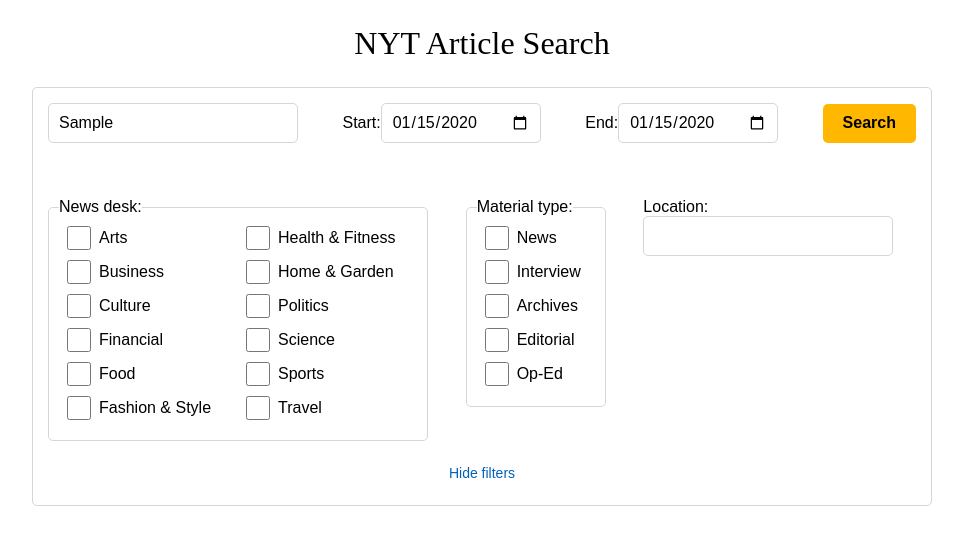
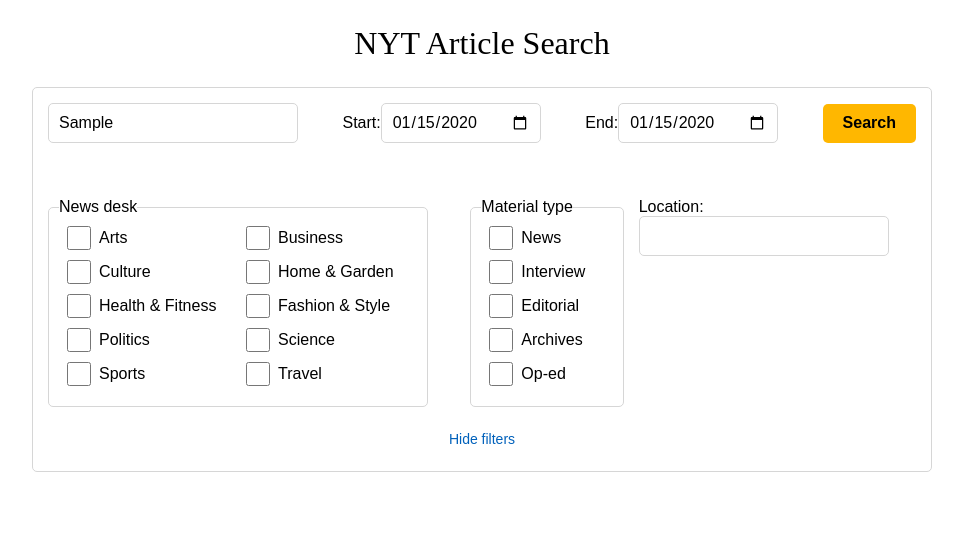
Before and after one commit to MatthewBerglund/nytimes-article-searcher-react, a React (Create React App) app in the folder nytimes-article-searcher/: page / in a window 1280 px wide. Both pictures are taken after typing "Sample", "2020-01-15", "2020-01-15" into the empty fields and a click on the button "Show filters". Shown: the top 544 px of the page, without its empty margins (158-1121 px from the left). Built offline with nearby package versions, Linux system fonts and the light colour scheme; the HTML template or start-up script is replaced by a standard one.

Commit message:
Combine newsdesk and material type components into a single fieldset component

```diff
--- a/nytimes-article-searcher/src/App.css
+++ b/nytimes-article-searcher/src/App.css
@@ -118,7 +118,7 @@ fieldset {
 #filters-container {
   align-items: flex-start;
   column-gap: 15px;
-  display: none;
+  display: grid;
   grid-template: "newsDesk material location";
   margin-top: 20px;
   row-gap: 15px;
@@ -129,12 +129,13 @@ fieldset {
 }
 
 #newsdesk-fieldset {
+  grid-area: newsDesk;
+  width: 380px;
+}
+
+#newsdesk-fieldset ul {
   display: grid;
-  grid-area: newsDesk;
-  grid-auto-flow: column;
   grid-template-columns: 1fr 1fr;
-  grid-template-rows: repeat(6, 1fr);
-  width: 380px;
 }
 
 #material-types-fieldset {
--- /dev/null
+++ b/nytimes-article-searcher/src/FieldsetOption.js
@@ -0,0 +1,20 @@
+import React from "react";
+import { slugify } from './helpers';
+
+class FieldsetOption extends React.Component {
+  render() {
+    const {filterType, label} = this.props;
+    const inputID = `${filterType}-${slugify(label)}`;
+
+    return (
+      <li className="fieldset-option-container">
+        <input type="checkbox" id={inputID} value={label} />
+        <label htmlFor={inputID}>
+          {label}
+        </label>
+      </li>
+    );
+  }
+}
+
+export default FieldsetOption;
--- /dev/null
+++ b/nytimes-article-searcher/src/FilterFieldset.js
@@ -0,0 +1,29 @@
+import React from "react";
+import FieldsetOption from "./FieldsetOption";
+import { slugify } from './helpers';
+
+class FilterFieldset extends React.Component {
+  render() {
+    const {filterType, legend, labels} = this.props.options;
+    const fieldsetID = `${filterType}-fieldset`;
+
+    return (
+      <fieldset id={fieldsetID}>
+          <legend>{legend}</legend>
+          <ul>
+            {labels.map(label => {
+              return (
+                <FieldsetOption
+                  key={slugify(label)}
+                  label={label}
+                  filterType={filterType}
+                />
+              );
+            })}
+          </ul>
+      </fieldset>
+    );
+  }
+}
+
+export default FilterFieldset;
--- a/nytimes-article-searcher/src/MaterialTypeFieldset.js
+++ /dev/null
@@ -1,33 +0,0 @@
-import React from 'react';
-
-class MaterialTypeFieldset extends React.Component {
-  render() {
-    return (
-      <fieldset id="material-types-fieldset">
-        <legend>Material type:</legend>
-        <div className="fieldset-option-container">
-          <input type="checkbox" id="material-news" value="News" />
-            <label htmlFor="material-news">News</label>
-        </div>
-        <div className="fieldset-option-container">
-          <input type="checkbox" id="material-interview" value="Interview" />
-            <label htmlFor="material-interview">Interview</label>
-        </div>
-        <div className="fieldset-option-container">
-          <input type="checkbox" id="material-archives" value="Archives" />
-            <label htmlFor="material-archives">Archives</label>
-        </div>
-        <div className="fieldset-option-container">
-          <input type="checkbox" id="material-editorial" value="Editorial" />
-            <label htmlFor="material-editorial">Editorial</label>
-        </div>
-        <div className="fieldset-option-container">
-          <input type="checkbox" id="material-oped" value="Op-Ed" />
-            <label htmlFor="material-oped">Op-Ed</label>
-        </div>
-      </fieldset>
-    );
-  }
-}
-
-export default MaterialTypeFieldset;
--- a/nytimes-article-searcher/src/NewsdeskFieldset.js
+++ /dev/null
@@ -1,61 +0,0 @@
-import React from 'react';
-
-class NewsdeskFieldset extends React.Component {
-  render() {
-    return (
-      <fieldset id="newsdesk-fieldset">
-          <legend>News desk:</legend>
-          <div className="fieldset-option-container">
-            <input type="checkbox" id="newsdesk-arts" value="Arts" />
-            <label htmlFor="newsdesk-arts">Arts</label>
-          </div>
-          <div className="fieldset-option-container">
-            <input type="checkbox" id="newsdesk-business" value="Business" />
-            <label htmlFor="newsdesk-business">Business</label>
-          </div>
-          <div className="fieldset-option-container">
-            <input type="checkbox" id="newsdesk-culture" value="Culture" />
-            <label htmlFor="newsdesk-culture">Culture</label>
-          </div>
-          <div className="fieldset-option-container">
-            <input type="checkbox" id="newsdesk-financial" value="Financial" />
-            <label htmlFor="newsdesk-financial">Financial</label>
-          </div>
-          <div className="fieldset-option-container">
-            <input type="checkbox" id="newsdesk-food" value="Food" />
-            <label htmlFor="newsdesk-food">Food</label>
-          </div>
-          <div className="fieldset-option-container">
-            <input type="checkbox" id="newsdesk-fashion" value="Fashion & Style" />
-            <label htmlFor="newsdesk-fashion">Fashion & Style</label>
-          </div>
-          <div className="fieldset-option-container">
-            <input type="checkbox" id="newsdesk-health" value="Health & Fitness" />
-            <label htmlFor="newsdesk-health">Health & Fitness</label>
-          </div>
-          <div className="fieldset-option-container">
-            <input type="checkbox" id="newsdesk-home" value="Home & Garden" />
-            <label htmlFor="newsdesk-home">Home & Garden</label>
-          </div>
-          <div className="fieldset-option-container">
-            <input type="checkbox" id="newsdesk-politics" value="Politics" />
-            <label htmlFor="newsdesk-politics">Politics</label>
-          </div>
-          <div className="fieldset-option-container">
-            <input type="checkbox" id="newsdesk-science" value="Science" />
-            <label htmlFor="newsdesk-science">Science</label>
-          </div>
-          <div className="fieldset-option-container">
-            <input type="checkbox" id="newsdesk-sports" value="Sports" />
-            <label htmlFor="newsdesk-sports">Sports</label>
-          </div>
-          <div className="fieldset-option-container">
-            <input type="checkbox" id="newsdesk-travel" value="Travel" />
-            <label htmlFor="newsdesk-travel">Travel</label>
-          </div>
-        </fieldset>
-    );
-  }
-}
-
-export default NewsdeskFieldset;
--- a/nytimes-article-searcher/src/SearchForm.js
+++ b/nytimes-article-searcher/src/SearchForm.js
@@ -1,13 +1,57 @@
 import React from 'react';
-import NewsdeskFieldset from './NewsdeskFieldset';
-import MaterialTypeFieldset from './MaterialTypeFieldset';
+import FilterFieldset from './FilterFieldset';
 
 class SearchForm extends React.Component {
   state = {
     isMenuOpen: false
   };
 
+  newsDesks = {
+    filterType: 'newsdesk',
+    legend: 'News desk',
+    labels: [
+      'Arts',
+      'Business',
+      'Culture',
+      'Home & Garden',
+      'Health & Fitness',
+      'Fashion & Style',
+      'Politics',
+      'Science',
+      'Sports',
+      'Travel'
+    ]
+  }
+
+  materialTypes = {
+    filterType: 'material',
+    legend: 'Material type',
+    labels: [
+      'News',
+      'Interview',
+      'Editorial',
+      'Archives',
+      'Op-ed'
+    ]
+  }
+
+  renderFiltersContainer = () => {
+   return (
+     <div id="filters-container">
+       <FilterFieldset options={this.newsDesks} />
+       <FilterFieldset options={this.materialTypes} />
+       <div>
+         <label htmlFor="location-search">Location:</label>
+         <input type="search" id="location-search" />
+       </div>
+     </div>
+   );
+  }
+
   render() {
+    const isMenuOpen = this.state.isMenuOpen;
+    const filtersContainer = isMenuOpen ? this.renderFiltersContainer() : null;
+
     return (
       <form onSubmit={this.handleSearchSubmit}>
         <div id="search-controls-container">
@@ -24,14 +68,7 @@ class SearchForm extends React.Component {
           </div>
           <button id="submit">Search</button>
         </div>
-        <div id="filters-container" className={this.state.isMenuOpen ? 'open' : ''}>
-          <NewsdeskFieldset />
-          <MaterialTypeFieldset />
-          <div>
-            <label htmlFor="location-search">Location:</label>
-            <input type="search" id="location-search" />
-          </div>
-        </div>
+        {filtersContainer}
         <button
           id="filters-button"
           onClick={event => {
--- /dev/null
+++ b/nytimes-article-searcher/src/helpers.js
@@ -0,0 +1,5 @@
+export function slugify(string) {
+  let formattedString = string.toLowerCase();
+  formattedString = formattedString.replace(/\W+/g, '-');
+  return formattedString;
+}
```
